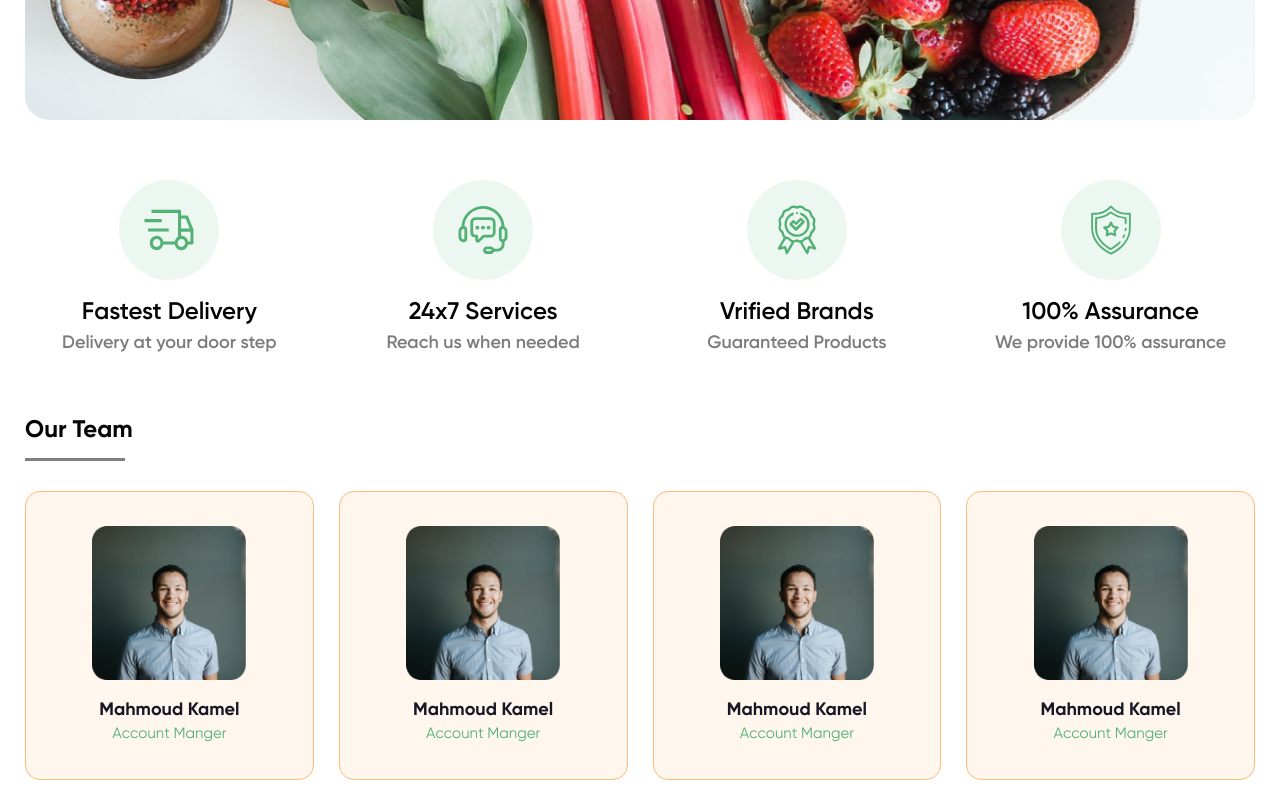
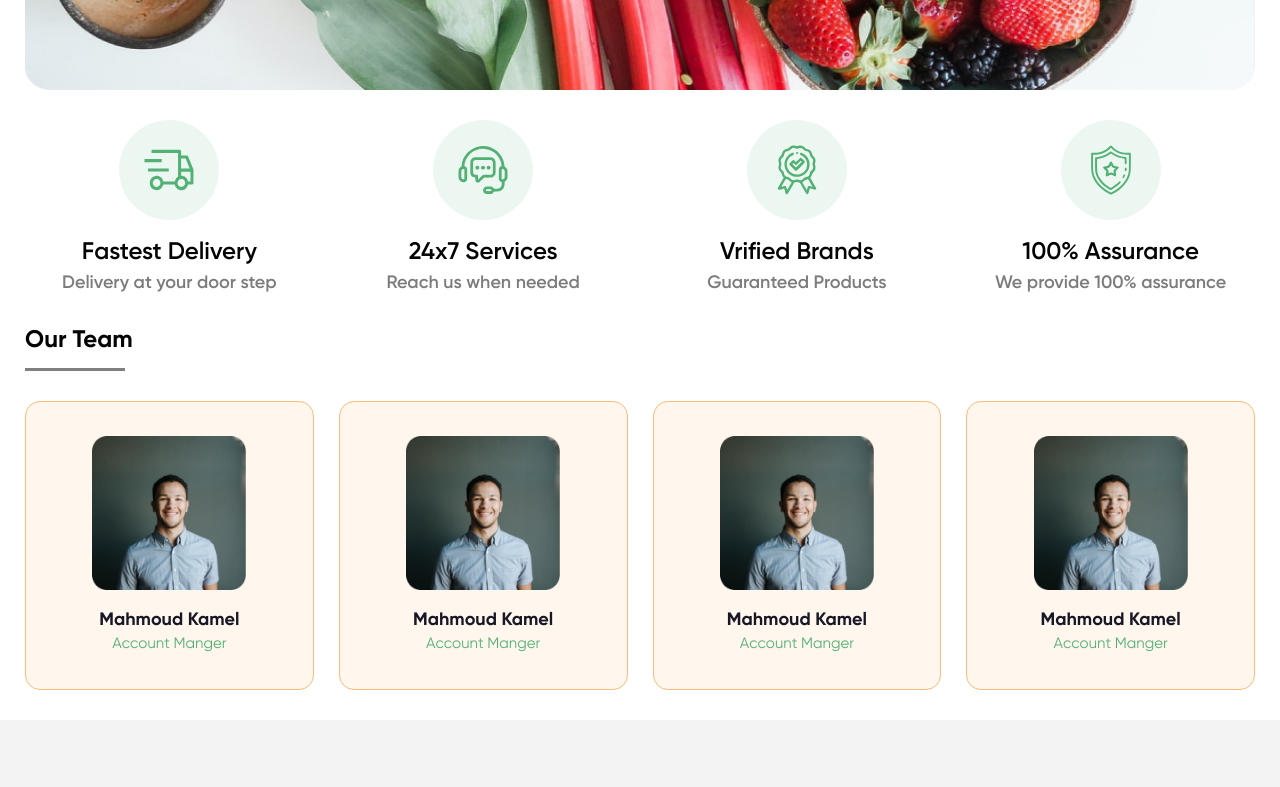
Before and after one commit to imMahmoudKamal/online-groceries, a Vue app: page /about in a window 1280 px wide. Shown: the part 840-1627 px from the top of the page. Built offline with nearby package versions, Linux system fonts and the light colour scheme.

Commit message:
about page updated

```diff
--- a/src/views/AboutView.vue
+++ b/src/views/AboutView.vue
@@ -29,9 +29,5 @@ import TeamMemberSection from '../components/TeamMemberSection.vue';
 .team-members {
   margin-top: 1.5rem;
   margin-bottom: 1.5rem;
-  @media (min-width: 48rem) {
-    margin-top: 3rem;
-    margin-bottom: 3rem;
-  }
 }
 </style>
```
